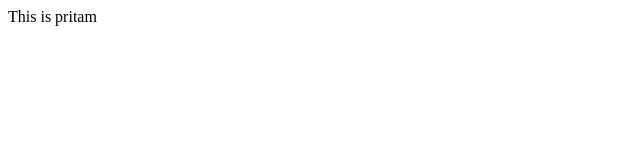
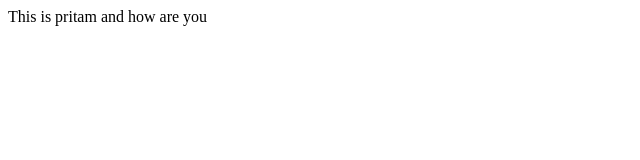
Before and after one commit to pritam0852/my-jenkins, a plain HTML site: page index.html in a window 1280 px wide. Shown: the whole page, without its empty margins (0-640 px from the left). Drawn offline with Linux system fonts and the light colour scheme.

Commit message:
Update index.html

```diff
--- a/index.html
+++ b/index.html
@@ -1 +1 @@
-<p>This is pritam</p>
+<p>This is pritam and how are you</p>
```
